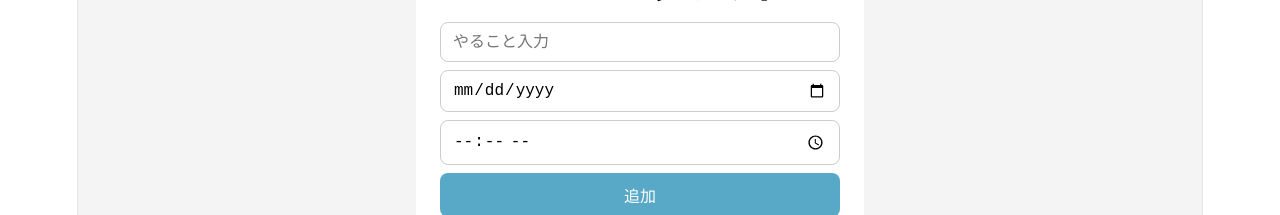
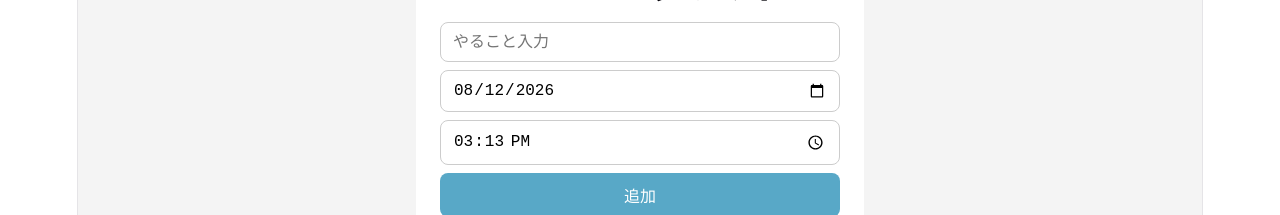
Before and after one commit to cucumber1117/App12_MYTODO, a React (Vite) app: page /todo in a window 1280 px wide. Shown: the part 172-387 px from the top of the page. Built offline with nearby package versions, Linux system fonts and the light colour scheme.

Commit message:
今日の予定表示

```diff
--- a/src/pages/Todo/Todo.jsx
+++ b/src/pages/Todo/Todo.jsx
@@ -1,11 +1,28 @@
 import { useState } from 'react';
 import styles from './Todo.module.css';
+
+const getToday = () => {
+        const today = new Date();
+        const year = today.getFullYear();
+        const month = String(today.getMonth() + 1).padStart(2, '0');
+        const day = String(today.getDate()).padStart(2, '0');
+
+        return `${year}-${month}-${day}`;
+    };
+
+const getCurrentTime = () => {
+    const now = new Date();
+    const hours = String(now.getHours()).padStart(2, '0');
+    const minutes = String(now.getMinutes()).padStart(2, '0');
+
+    return `${hours}:${minutes}`;
+};
 
 function Todo() {
 
     const [inputText,setInputText] = useState('');
-    const [inputDate,setInputDate] = useState('');
-    const [inputTime,setInputTime] = useState('');
+    const [inputDate,setInputDate] = useState(getToday());
+    const [inputTime,setInputTime] = useState(getCurrentTime());
     const [todos,setTodos] = useState(() => {
         const savedTodos = localStorage.getItem('todos');
         return savedTodos ? JSON.parse(savedTodos) : [];
@@ -26,8 +43,8 @@ function Todo() {
         setTodos(newTodos);
         localStorage.setItem('todos',JSON.stringify(newTodos));
         setInputText('');
-        setInputDate('');
-        setInputTime('');
+        setInputDate(getToday());
+        setInputTime(getCurrentTime());
 
     };
 
```
